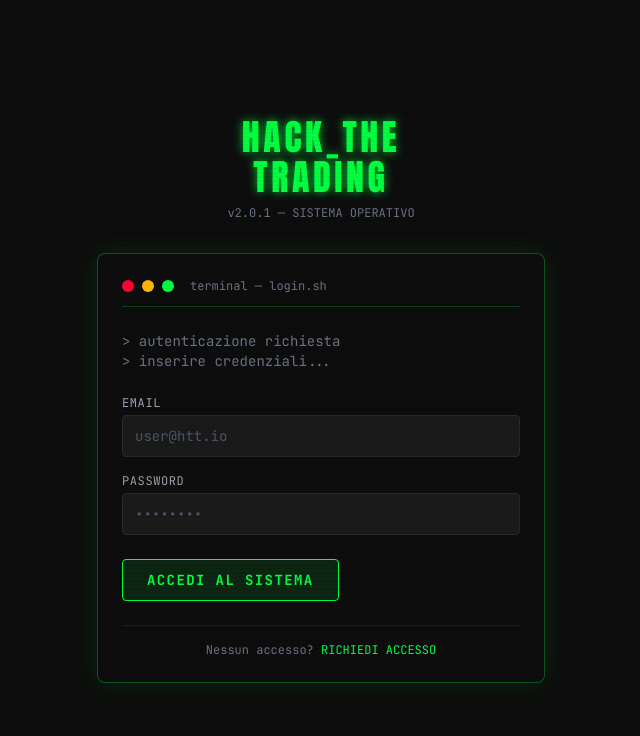
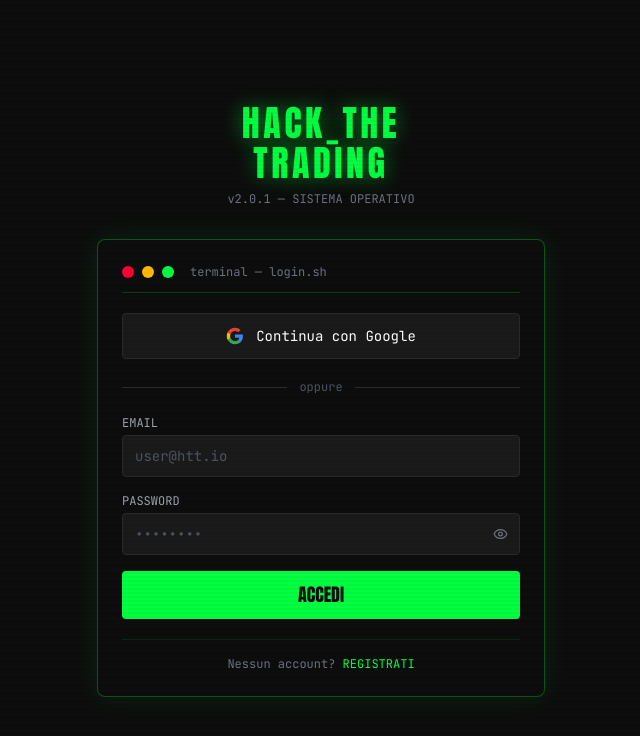
Before and after one commit to desiderigabriele-spec/hckthtrdng, a React (Vite) app in the folder htt-platform/: page /login in a window 1280 px wide. Shown: the top 736 px of the page, without its empty margins (319-959 px from the left). Built offline with nearby package versions, Linux system fonts and the light colour scheme.

Commit message:
Add Google OAuth and show/hide password to login and registration
https://claude.ai/code/session_01Xvv4MxV4QJPvETVSeFcTre

```diff
--- a/htt-platform/src/pages/Login.tsx
+++ b/htt-platform/src/pages/Login.tsx
@@ -1,17 +1,19 @@
 import { useState } from 'react'
 import { useNavigate, Link } from 'react-router-dom'
 import { motion } from 'framer-motion'
+import { Eye, EyeOff } from 'lucide-react'
 import { supabase } from '../lib/supabase'
-import Button from '../components/ui/Button'
 
 export default function Login() {
   const navigate = useNavigate()
   const [email, setEmail] = useState('')
   const [password, setPassword] = useState('')
+  const [showPassword, setShowPassword] = useState(false)
   const [loading, setLoading] = useState(false)
+  const [loadingGoogle, setLoadingGoogle] = useState(false)
   const [error, setError] = useState('')
 
-  const handleLogin = async (e: React.FormEvent) => {
+  const handleEmailLogin = async (e: React.FormEvent) => {
     e.preventDefault()
     setError('')
     setLoading(true)
@@ -20,10 +22,22 @@ export default function Login() {
       if (error) throw error
       navigate('/chat')
     } catch (err: unknown) {
-      const message = err instanceof Error ? err.message : 'Errore di accesso'
-      setError(message)
+      setError(err instanceof Error ? err.message : 'Errore di accesso')
     } finally {
       setLoading(false)
+    }
+  }
+
+  const handleGoogle = async () => {
+    setError('')
+    setLoadingGoogle(true)
+    const { error } = await supabase.auth.signInWithOAuth({
+      provider: 'google',
+      options: { redirectTo: `${window.location.origin}/chat` },
+    })
+    if (error) {
+      setError(error.message)
+      setLoadingGoogle(false)
     }
   }
 
@@ -32,84 +46,79 @@ export default function Login() {
       <motion.div
         initial={{ opacity: 0, y: 20 }}
         animate={{ opacity: 1, y: 0 }}
-        exit={{ opacity: 0, y: -20 }}
         transition={{ duration: 0.4 }}
         className="w-full max-w-md"
       >
         {/* Logo */}
         <div className="text-center mb-8">
-          <h1 className="font-display text-4xl text-[#00FF41] glow-green-text tracking-widest">
-            HACK_THE
-          </h1>
-          <h1 className="font-display text-4xl text-[#00FF41] glow-green-text tracking-widest">
-            TRADING
+          <h1 className="font-display text-4xl text-[#00FF41] tracking-widest" style={{ textShadow: '0 0 20px rgba(0,255,65,0.5)' }}>
+            HACK_THE<br />TRADING
           </h1>
           <p className="text-gray-500 font-mono text-xs mt-2">v2.0.1 — SISTEMA OPERATIVO</p>
         </div>
 
-        {/* Terminal card */}
         <div className="bg-[#0D0D0D] border border-[#00FF41]/30 rounded-lg p-6 shadow-[0_0_30px_rgba(0,255,65,0.1)]">
-          <div className="flex items-center gap-2 mb-6 pb-3 border-b border-[#00FF41]/20">
+          {/* Decorazione terminale */}
+          <div className="flex items-center gap-2 mb-5 pb-3 border-b border-[#00FF41]/20">
             <div className="w-3 h-3 rounded-full bg-[#FF0033]" />
             <div className="w-3 h-3 rounded-full bg-[#FFB800]" />
             <div className="w-3 h-3 rounded-full bg-[#00FF41]" />
             <span className="ml-2 font-mono text-xs text-gray-500">terminal — login.sh</span>
           </div>
 
-          <div className="font-mono text-[#00FF41] text-sm mb-6">
-            <div className="text-gray-500">{`> autenticazione richiesta`}</div>
-            <div className="text-gray-500">{`> inserire credenziali...`}</div>
+          {/* Google button */}
+          <button
+            onClick={handleGoogle}
+            disabled={loadingGoogle}
+            className="w-full flex items-center justify-center gap-3 bg-[#1A1A1A] border border-[#2A2A2A] hover:border-[#00FF41]/40 text-white font-mono text-sm py-3 rounded transition-all disabled:opacity-50 mb-5"
+          >
+            <svg width="18" height="18" viewBox="0 0 24 24">
+              <path fill="#4285F4" d="M22.56 12.25c0-.78-.07-1.53-.2-2.25H12v4.26h5.92c-.26 1.37-1.04 2.53-2.21 3.31v2.77h3.57c2.08-1.92 3.28-4.74 3.28-8.09z"/>
+              <path fill="#34A853" d="M12 23c2.97 0 5.46-.98 7.28-2.66l-3.57-2.77c-.98.66-2.23 1.06-3.71 1.06-2.86 0-5.29-1.93-6.16-4.53H2.18v2.84C3.99 20.53 7.7 23 12 23z"/>
+              <path fill="#FBBC05" d="M5.84 14.09c-.22-.66-.35-1.36-.35-2.09s.13-1.43.35-2.09V7.07H2.18C1.43 8.55 1 10.22 1 12s.43 3.45 1.18 4.93l2.85-2.22.81-.62z"/>
+              <path fill="#EA4335" d="M12 5.38c1.62 0 3.06.56 4.21 1.64l3.15-3.15C17.45 2.09 14.97 1 12 1 7.7 1 3.99 3.47 2.18 7.07l3.66 2.84c.87-2.6 3.3-4.53 6.16-4.53z"/>
+            </svg>
+            {loadingGoogle ? '> connessione...' : 'Continua con Google'}
+          </button>
+
+          {/* Divisore */}
+          <div className="flex items-center gap-3 mb-5">
+            <div className="flex-1 h-px bg-[#2A2A2A]" />
+            <span className="font-mono text-xs text-gray-600">oppure</span>
+            <div className="flex-1 h-px bg-[#2A2A2A]" />
           </div>
 
-          <form onSubmit={handleLogin} className="space-y-4">
+          {error && (
+            <div className="bg-[#FF0033]/10 border border-[#FF0033]/40 rounded px-3 py-2 font-mono text-xs text-[#FF0033] mb-4">
+              {`> ERRORE: ${error}`}
+            </div>
+          )}
+
+          <form onSubmit={handleEmailLogin} className="space-y-4">
             <div>
-              <label className="block font-mono text-xs text-gray-400 mb-1 uppercase tracking-wider">
-                Email
-              </label>
-              <input
-                type="email"
-                value={email}
-                onChange={(e) => setEmail(e.target.value)}
-                required
-                placeholder="user@htt.io"
-                className="w-full bg-[#1A1A1A] border border-[#2A2A2A] rounded px-3 py-2.5 text-sm font-mono text-[#E5E5E5] placeholder-gray-600 focus:outline-none focus:border-[#00FF41]/50 focus:shadow-[0_0_10px_rgba(0,255,65,0.2)] transition-all"
-              />
+              <label className="block font-mono text-xs text-gray-400 mb-1 uppercase">Email</label>
+              <input type="email" value={email} onChange={e => setEmail(e.target.value)} required placeholder="user@htt.io"
+                className="w-full bg-[#1A1A1A] border border-[#2A2A2A] rounded px-3 py-2.5 text-sm font-mono text-white placeholder-gray-600 focus:outline-none focus:border-[#00FF41]/50 transition-all" />
             </div>
-
             <div>
-              <label className="block font-mono text-xs text-gray-400 mb-1 uppercase tracking-wider">
-                Password
-              </label>
-              <input
-                type="password"
-                value={password}
-                onChange={(e) => setPassword(e.target.value)}
-                required
-                placeholder="••••••••"
-                className="w-full bg-[#1A1A1A] border border-[#2A2A2A] rounded px-3 py-2.5 text-sm font-mono text-[#E5E5E5] placeholder-gray-600 focus:outline-none focus:border-[#00FF41]/50 focus:shadow-[0_0_10px_rgba(0,255,65,0.2)] transition-all"
-              />
+              <label className="block font-mono text-xs text-gray-400 mb-1 uppercase">Password</label>
+              <div className="relative">
+                <input type={showPassword ? 'text' : 'password'} value={password} onChange={e => setPassword(e.target.value)} required placeholder="••••••••"
+                  className="w-full bg-[#1A1A1A] border border-[#2A2A2A] rounded px-3 py-2.5 pr-10 text-sm font-mono text-white placeholder-gray-600 focus:outline-none focus:border-[#00FF41]/50 transition-all" />
+                <button type="button" onClick={() => setShowPassword(s => !s)} className="absolute right-3 top-1/2 -translate-y-1/2 text-gray-500 hover:text-[#00FF41] transition-colors">
+                  {showPassword ? <EyeOff size={15} /> : <Eye size={15} />}
+                </button>
+              </div>
             </div>
-
-            {error && (
-              <div className="bg-[#FF0033]/10 border border-[#FF0033]/40 rounded px-3 py-2 font-mono text-xs text-[#FF0033]">
-                {`> ERRORE: ${error}`}
-              </div>
-            )}
-
-            <Button type="submit" variant="primary" size="md" loading={loading} className="w-full mt-2">
-              ACCEDI AL SISTEMA
-            </Button>
+            <button type="submit" disabled={loading} className="w-full bg-[#00FF41] text-[#0D0D0D] font-display text-lg py-2.5 rounded disabled:opacity-50 hover:shadow-[0_0_20px_rgba(0,255,65,0.4)] transition-all">
+              {loading ? '> accesso...' : 'ACCEDI'}
+            </button>
           </form>
 
-          <div className="mt-6 pt-4 border-t border-[#00FF41]/10 text-center">
+          <div className="mt-5 pt-4 border-t border-[#00FF41]/10 text-center">
             <p className="font-mono text-xs text-gray-500">
-              Nessun accesso?{' '}
-              <Link
-                to="/registrazione"
-                className="text-[#00FF41] hover:underline transition-colors"
-              >
-                RICHIEDI ACCESSO
-              </Link>
+              Nessun account?{' '}
+              <Link to="/registrazione" className="text-[#00FF41] hover:underline">REGISTRATI</Link>
             </p>
           </div>
         </div>
```
